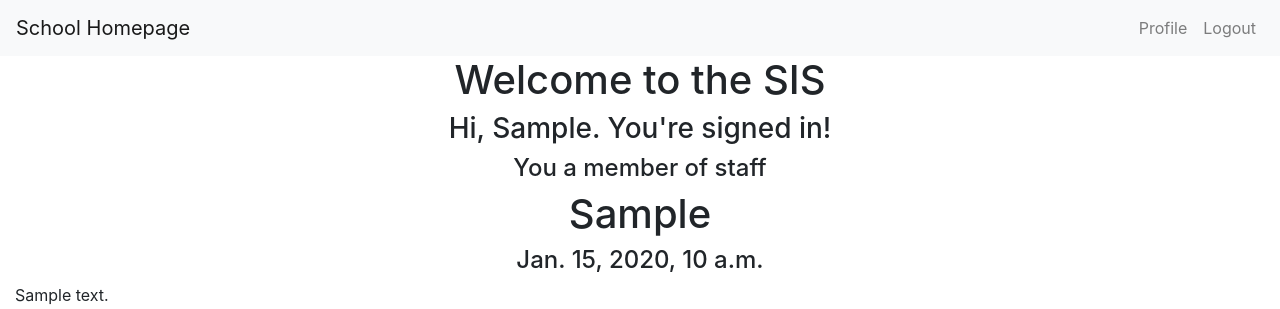
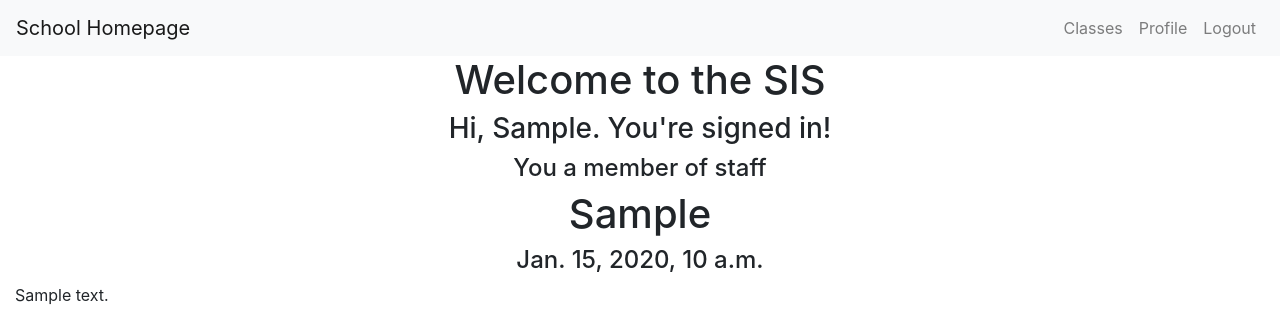
Before and after one commit to barackmaund1/django_student_information_system, a Django app: a page that uses SIS/templates/base.html in a window 1280 px wide. Shown: the top 309 px of the page. Run offline with Django 3.2, Linux system fonts and the light colour scheme; a user stored in the database is signed in; tables that the repository leaves empty hold one stand-in row (values such as "Sample post"); parts of the project's set-up code (start-up, migrations or seed data) failed here and were passed over; some libraries are stand-ins or nearby versions.

Commit message:
Add Classes option to staff navbar.

```diff
--- a/SIS/templates/base.html
+++ b/SIS/templates/base.html
@@ -16,6 +16,11 @@
           {% if user.is_authenticated %}
           <div class="collapse navbar-collapse" id="navbarSupportedContent">
             <ul class="navbar-nav ml-auto">
+                {% if user.staff %}
+                <li class="nav-item">
+                    <a class="nav-link" href="{% url 'class_groups:school-view' %}">Classes</a>
+                </li>
+                {% endif %}
                 <li class="nav-item">
                     <a class="nav-link" href="{% url 'sis_users:profile' %}">Profile</a>
                 </li>
```
